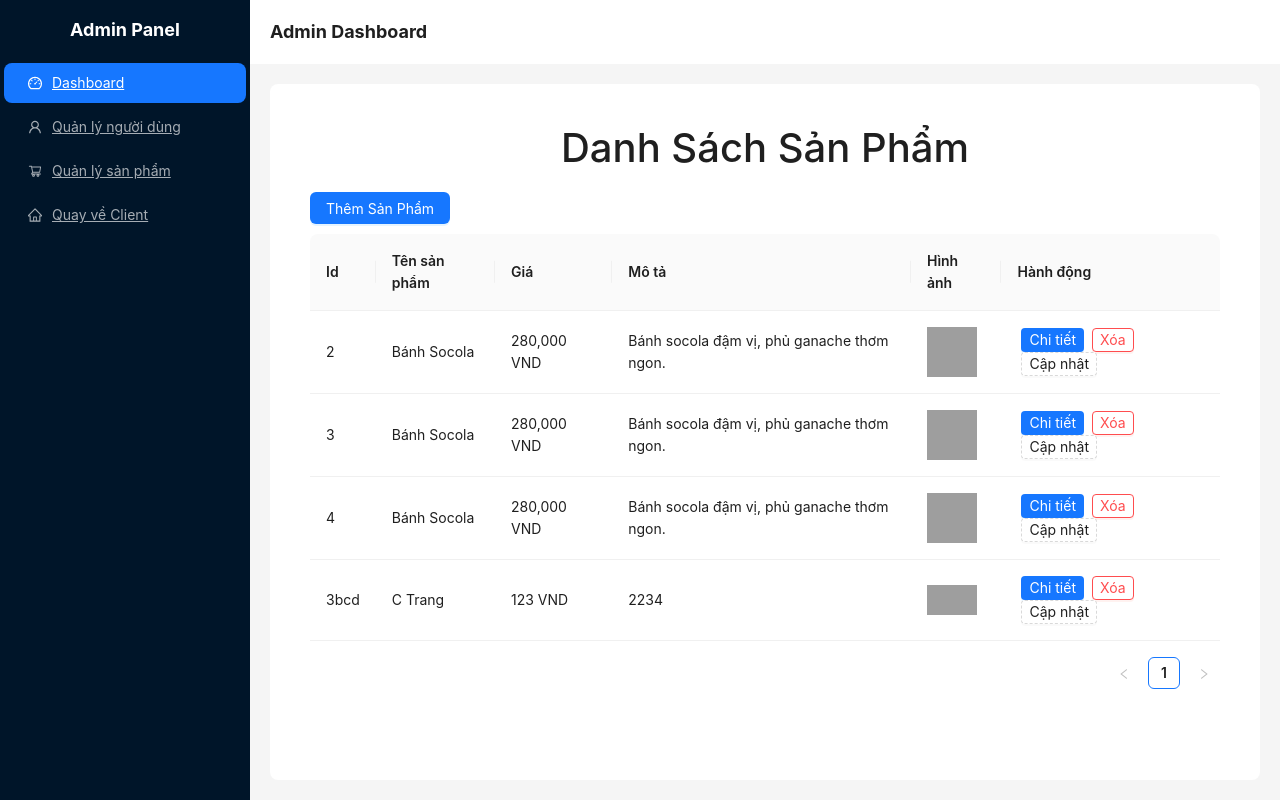
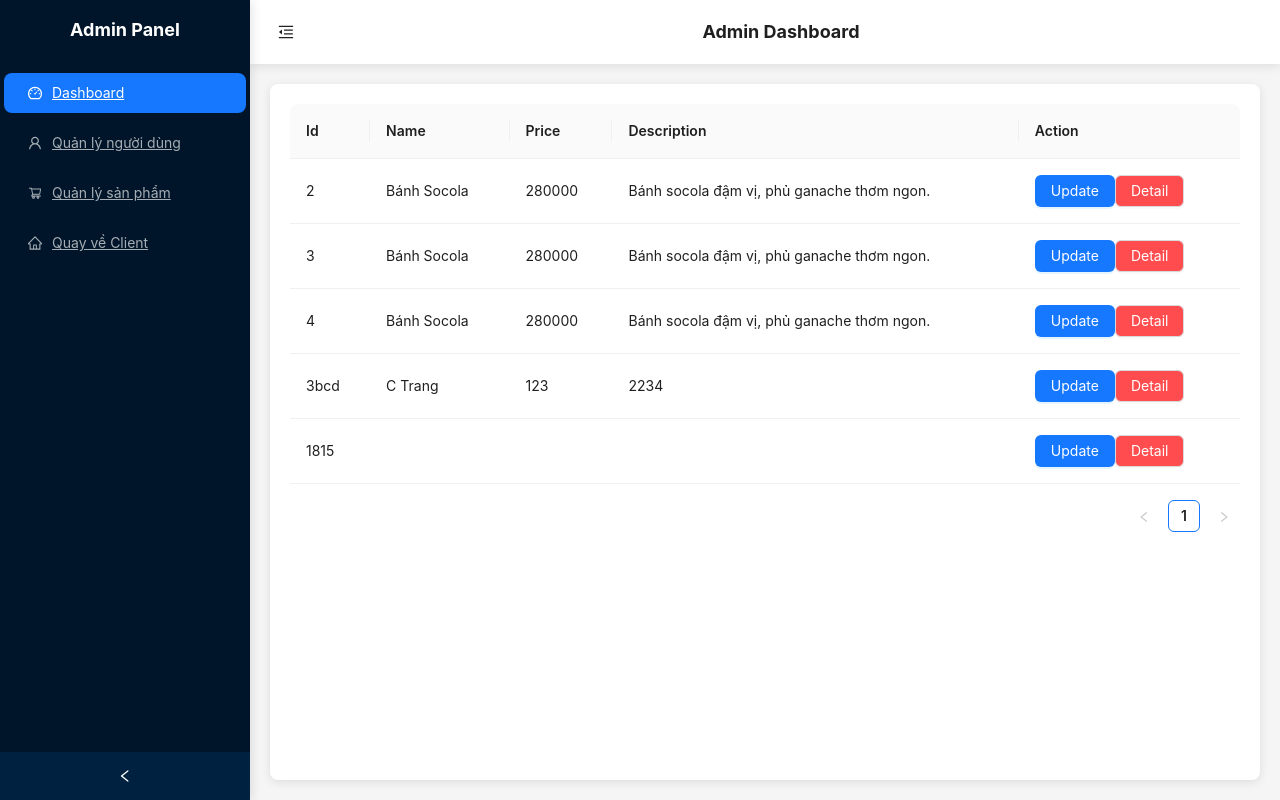
Before and after one commit to son0304/FE_2, a React (Vite) app in the folder frontend/: page /admin/product in a window 1280 px wide. Built offline with nearby package versions, Linux system fonts and the light colour scheme; data requests are answered from the project's data file; grey boxes are pictures that could not be loaded.

Commit message:
no commit

```diff
--- a/frontend/db.json
+++ b/frontend/db.json
@@ -27,6 +27,9 @@
       "price": "123",
       "description": "2234",
       "image": "https://picsum.photos/200/120"
+    },
+    {
+      "id": "1815"
     }
   ]
 }
--- a/frontend/package.json
+++ b/frontend/package.json
@@ -13,6 +13,7 @@
     "@tanstack/react-query": "^5.68.0",
     "ant-design": "^1.0.0",
     "antd": "^5.24.3",
+    "axios": "^1.8.3",
     "bootstrap": "^5.3.3",
     "react": "^19.0.0",
     "react-dom": "^19.0.0",
--- a/frontend/src/App.tsx
+++ b/frontend/src/App.tsx
@@ -1,11 +1,16 @@
 import { useState } from 'react'
 import './App.css'
-import AppRouter from './assets/router/AppRouter'
+import AppRouter from './assets/router/AppRouter';
+import { QueryClient, QueryClientProvider } from '@tanstack/react-query';
 
+const queryClient = new QueryClient();
 function App() {
+
   return (
     <>
-     <AppRouter/>
+      <QueryClientProvider client={queryClient}>
+        <AppRouter />
+      </QueryClientProvider>
     </>
   )
 }
--- a/frontend/src/components/Products/ListProduct.tsx
+++ b/frontend/src/components/Products/ListProduct.tsx
@@ -1,100 +1,70 @@
-import React, { useEffect, useState } from "react";
-import { Link } from "react-router-dom";
-import { Table, Button, Popconfirm, message } from "antd";
-import { IProduct } from "../../interface/IProduct";
+import React from 'react';
+import { Button, Table } from 'antd';
+import { useQuery } from '@tanstack/react-query';
+import axios from 'axios';
+import { IProduct } from '../../interface/IProduct';
+import { Link } from 'react-router-dom';
 
-const ProductList: React.FC = () => {
-  const [products, setProducts] = useState<IProduct[]>([]);
+const fetchProducts = async () => {
+  const response = await axios.get<IProduct[]>(`http://localhost:3000/products`);
+  return response.data;
+};
 
-  useEffect(() => {
-    fetch("http://localhost:3000/products")
-      .then((response) => response.json())
-      .then((data) => setProducts(data));
-  }, []);
+const ListProduct = () => {
+  const { data, isLoading, error } = useQuery({
+    queryKey: ['products'],
+    queryFn: fetchProducts,
+  });
 
-  const onDelete = (id: string) => {
-    fetch(`http://localhost:3000/products/${id}`, {
-      method: "DELETE",
-    }).then(() => {
-      setProducts(products.filter((item) => item.id !== id));
-      message.success("Xóa sản phẩm thành công!");
-    });
-  };
+  if (isLoading) return <p>...Loading</p>;
+  if (error) return <p>{error.message}</p>;
 
   const columns = [
-
     {
-      title: "Id",//Tên cột
-      dataIndex: "id",//tên biến
-      key: "id",//Value
+      title: 'Id',
+      dataIndex: 'id',
+      key: 'id',
     },
     {
-      title: "Tên sản phẩm",
-      dataIndex: "name",
-      key: "name",
+      title: 'Name',
+      dataIndex: 'name',
+      key: 'name',
     },
     {
-      title: "Giá",
-      dataIndex: "price",
-      key: "price",
-      render: (price: number) => `${price.toLocaleString()} VND`,
+      title: 'Price',
+      dataIndex: 'price',
+      key: 'price',
     },
     {
-      title: "Mô tả",
-      dataIndex: "description",
-      key: "description",
+      title: 'Description',
+      dataIndex: 'description',
+      key: 'description',
     },
     {
-      title: "Hình ảnh",
-      dataIndex: "image",
-      key: "image",
-      render: (image: string) => <img src={image} alt="product" width={50} />,
-    },
-    {
-      title: "Hành động",
-      key: "action",
-      render: (record: IProduct) => (
-        <>
-          <Link to={`/admin/product/detail/${record.id}`}>
-            <Button type="primary" size="small" className="mx-1">
-              Chi tiết
-            </Button>
-          </Link>
-
-          <Popconfirm
-            title="Bạn có chắc chắn muốn xóa sản phẩm này?"
-            onConfirm={() => onDelete(record.id)}
-            okText="Xóa"
-            cancelText="Hủy"
-          >
-            <Button danger size="small" className="mx-1">
-              Xóa
-            </Button>
-          </Popconfirm>
-
-          <Link to={`/admin/product/update/${record.id}`}>
-            <Button type="dashed" size="small" className="mx-1">
-              Cập nhật
-            </Button>
-          </Link>
-        </>
-      ),
+      title: 'Action',
+      key: 'action',
+      render: (record: IProduct) => {
+        return (
+          <>
+            <Link to={`/admin/products/${record.id}`}>
+              <Button type="primary">Update</Button>
+            </Link>
+            <Link to={`/admin/products`}>
+              <Button style={{ backgroundColor: "#ff4d4f", color: "white" }}>
+                 Detail
+              </Button>
+            </Link>
+          </>
+        )
+      }
     },
   ];
 
   return (
-    <div style={{ padding: "20px", maxWidth: "2000px", margin: "0 auto" }}>
-      <h1 style={{ textAlign: "center", marginBottom: "20px" }}>Danh Sách Sản Phẩm</h1>
-
-      <Link to={"/admin/product/create"}>
-        <Button type="primary" style={{ marginBottom: "10px" }}>
-          Thêm Sản Phẩm
-        </Button>
-      </Link>
-
-      <Table dataSource={products} columns={columns} rowKey="id" pagination={{ pageSize: 5 }} />
+    <div>
+      <Table dataSource={data?.map(item => ({ ...item, key: item.id })) || []} columns={columns} />
     </div>
   );
 };
 
-export default ProductList;
+export default ListProduct;
--- a/frontend/src/layout/Admin.tsx
+++ b/frontend/src/layout/Admin.tsx
@@ -1,57 +1,111 @@
-import React from "react";
-import { Layout, Menu } from "antd";
+import React, { useState } from "react";
+import { Layout, Menu, Button } from "antd";
 import { Link, Outlet } from "react-router-dom";
-import { DashboardOutlined, UserOutlined, ShoppingCartOutlined, HomeOutlined } from "@ant-design/icons";
+import {
+  DashboardOutlined,
+  UserOutlined,
+  ShoppingCartOutlined,
+  HomeOutlined,
+  MenuUnfoldOutlined,
+  MenuFoldOutlined,
+} from "@ant-design/icons";
 
 const { Header, Sider, Content } = Layout;
 
 const Admin: React.FC = () => {
+  const [collapsed, setCollapsed] = useState(false);
+
   return (
     <Layout style={{ minHeight: "100vh" }}>
       {/* Sidebar */}
-      <Sider theme="dark" width={250}>
-        <div className="logo" style={{ textAlign: "center", padding: "16px", color: "#fff", fontSize: "18px", fontWeight: "bold" }}>
-          Admin Panel
+      <Sider
+        collapsible
+        collapsed={collapsed}
+        onCollapse={(value) => setCollapsed(value)}
+        width={250}
+        style={{ boxShadow: "2px 0 10px rgba(0,0,0,0.1)" }}
+      >
+        <div
+          className="logo"
+          style={{
+            textAlign: "center",
+            padding: "16px",
+            color: "#fff",
+            fontSize: "18px",
+            fontWeight: "bold",
+          }}
+        >
+          {collapsed ? "A" : "Admin Panel"}
         </div>
         <Menu
           theme="dark"
           mode="inline"
           defaultSelectedKeys={["dashboard"]}
+          style={{ padding: "10px 0" }}
           items={[
             {
               key: "dashboard",
               icon: <DashboardOutlined />,
               label: <Link to="/admin/dashboard">Dashboard</Link>,
+              style: { marginBottom: "10px" },
             },
             {
               key: "users",
               icon: <UserOutlined />,
               label: <Link to="/admin/users">Quản lý người dùng</Link>,
+              style: { marginBottom: "10px" },
             },
             {
               key: "products",
               icon: <ShoppingCartOutlined />,
               label: <Link to="/admin/product">Quản lý sản phẩm</Link>,
+              style: { marginBottom: "10px" },
             },
             {
               key: "client",
               icon: <HomeOutlined />,
               label: <Link to="/">Quay về Client</Link>,
+              style: { marginBottom: "10px" },
             },
           ]}
         />
-
       </Sider>
 
       {/* Nội dung chính */}
       <Layout>
         {/* Navbar */}
-        <Header style={{ background: "#fff", padding: "0 20px", fontWeight: "bold", fontSize: "18px" }}>
+        <Header
+          style={{
+            background: "#fff",
+            padding: "0 20px",
+            fontWeight: "bold",
+            fontSize: "18px",
+            display: "flex",
+            alignItems: "center",
+            justifyContent: "space-between",
+            boxShadow: "0 2px 10px rgba(0,0,0,0.1)",
+          }}
+        >
+          <Button
+            type="text"
+            icon={collapsed ? <MenuUnfoldOutlined /> : <MenuFoldOutlined />}
+            onClick={() => setCollapsed(!collapsed)}
+            style={{ fontSize: "16px" }}
+          />
           Admin Dashboard
+          <div></div>
         </Header>
 
         {/* Nội dung thay đổi ở đây */}
-        <Content style={{ margin: "20px", padding: "20px", background: "#fff", borderRadius: "8px" }}>
+        <Content
+          style={{
+            margin: "20px",
+            padding: "20px",
+            background: "#fff",
+            borderRadius: "8px",
+            boxShadow: "0 2px 10px rgba(0,0,0,0.1)",
+          }}
+        >
           <Outlet />
         </Content>
       </Layout>
```
Also changed, not shown: 1 other file (tests, documents, lock files or other folders). Lines whose indentation alone changed are shown as unchanged.
